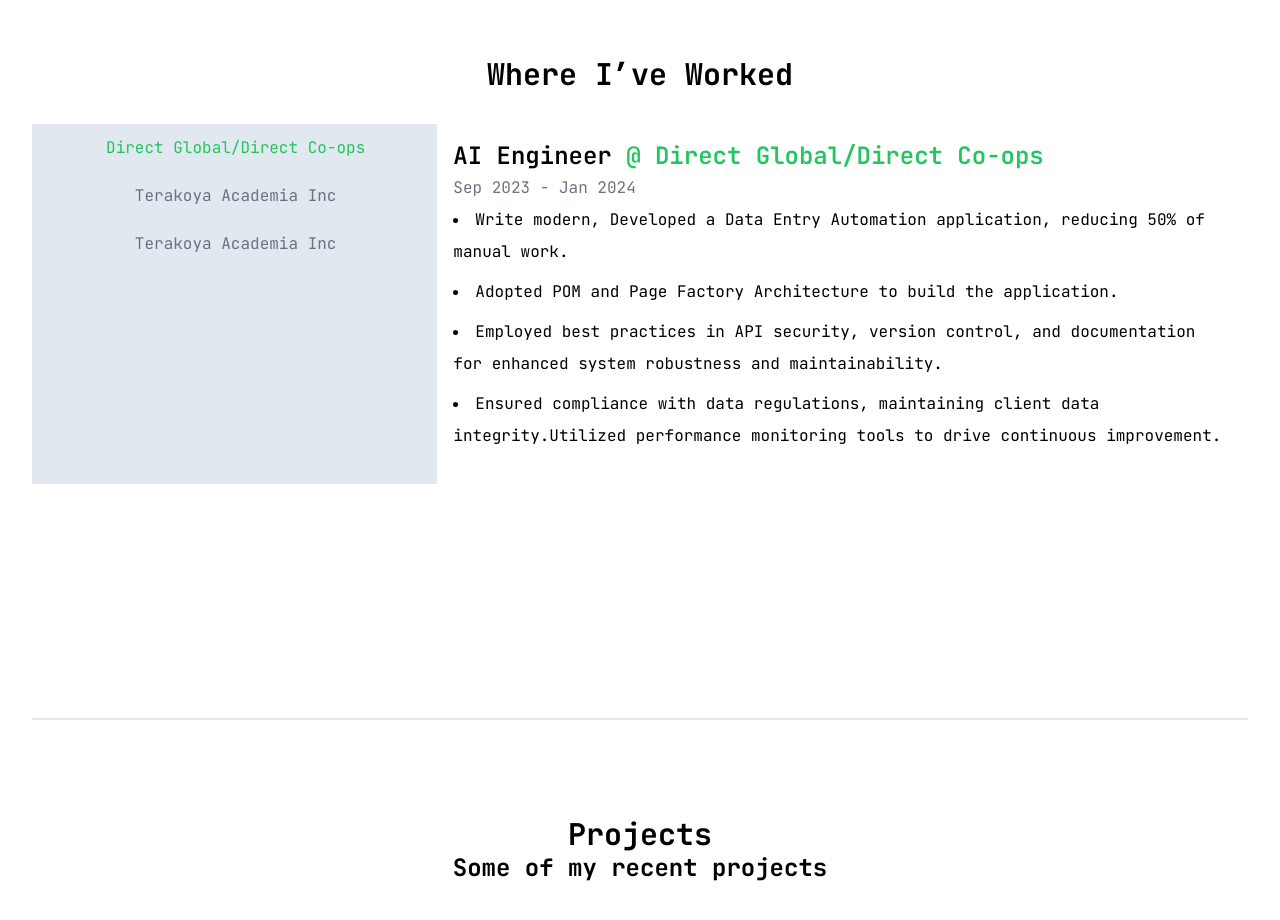
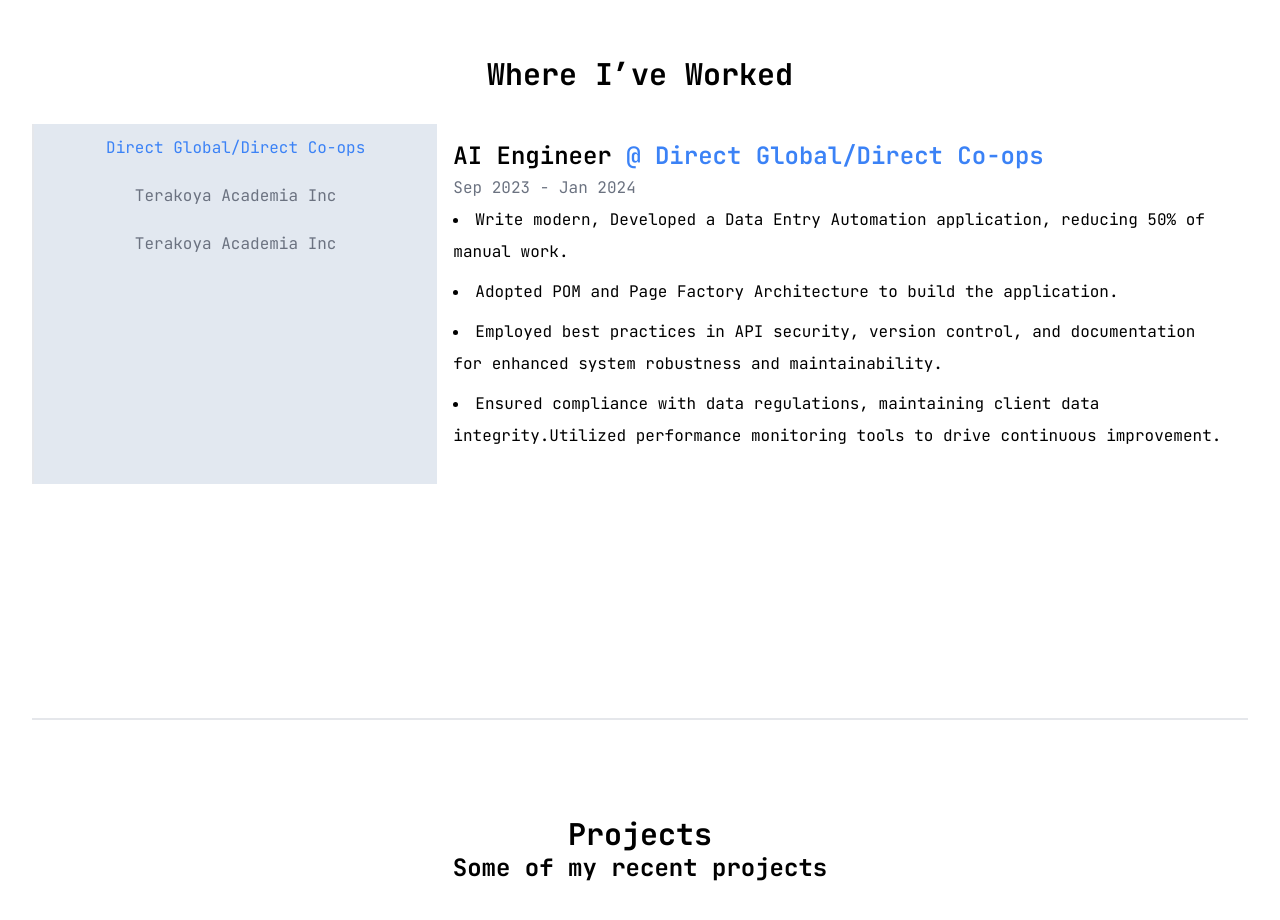
Before and after one commit to AashishTangnami/portfolio, a Next.js app: page / in a window 1280 px wide. Shown: the part 1840-2760 px from the top of the page. Built offline with nearby package versions, Linux system fonts and the light colour scheme.

Commit message:
updated color- review

```diff
--- a/src/app/components/Experience.tsx
+++ b/src/app/components/Experience.tsx
@@ -47,7 +47,7 @@
               key={idx}
               className={`${
                 activeTabId === idx
-                  ? 'text-green-500 border-green-500'
+                  ? 'text-blue-500 border-blue-500'
                   : 'text-gray-500 border-gray-300'
               } py-2 px-4 border-l-4 md:border-l-0 focus:outline-none`}
               onClick={() => setActiveTabId(idx)}
@@ -71,7 +71,7 @@
               <div>
                 <h3 className="text-2xl font-semibold">
                   {jobs.position}{' '}
-                  <span className="text-green-500">
+                  <span className="text-blue-500">
                     @ <a href={jobs.url} target="_blank" rel="noopener noreferrer">{jobs.company}</a>
                   </span>
                 </h3>
--- a/src/app/components/Project.tsx
+++ b/src/app/components/Project.tsx
@@ -115,7 +115,7 @@
           onClick={() => setShowMore(!showMore)}
           whileHover={{ scale: 1.05 }}
           whileTap={{ scale: 0.95 }}
-          className="mt-8 mb-8 py-2 px-4 bg-green-500 text-textPrimary rounded-lg hover:bg-green-700 transition"
+          className="mt-8 mb-8 py-2 px-4 bg-green-400 text-textPrimary rounded-lg hover:bg-green-500 transition"
         >
           Show {showMore ? 'Less' : 'More'}
         </motion.button>
--- a/src/app/components/floating-nav.tsx
+++ b/src/app/components/floating-nav.tsx
@@ -5,7 +5,6 @@
   IconBrandGmail,
 
 } from "@tabler/icons-react";
-import Image from "next/image";
 import { FloatingDock } from "./ui/floatingDock";
 
 export function FloatingDockDemo() {
--- a/src/app/components/ui/floatingDock.tsx
+++ b/src/app/components/ui/floatingDock.tsx
@@ -184,7 +184,7 @@
         style={{ width, height }}
         onMouseEnter={() => setHovered(true)}
         onMouseLeave={() => setHovered(false)}
-        className="aspect-square rounded-full bg-green-200 dark:bg-slate-900 flex items-center justify-center relative"
+        className="aspect-square rounded-full bg-green-400 dark:bg-slate-900 flex items-center justify-center relative"
       >
         <AnimatePresence>
           {hovered && (
--- a/src/app/globals.css
+++ b/src/app/globals.css
@@ -48,17 +48,17 @@
   bottom: 0;
   width: 0;
   height: 2px; /* Underline height */
-  background-color: #21c156; /* Underline color (tailwind red-400) */
+  background-color: #3b82f6; /* Underline color (tailwind red-400) */
   transition: width 0.3s ease; /* Animation duration and easing */
 }
 
 .nav-link:hover::after {
   width: 100%;
-  color: #21c156;
+  color: #3b82f6;
 }
 
 .word-link:hover {
-  color: #21c156; /* Change text color on hover */
+  color: #3b82f6; /* Change text color on hover */
 }
 .fade-enter {
   opacity: 0;
```
